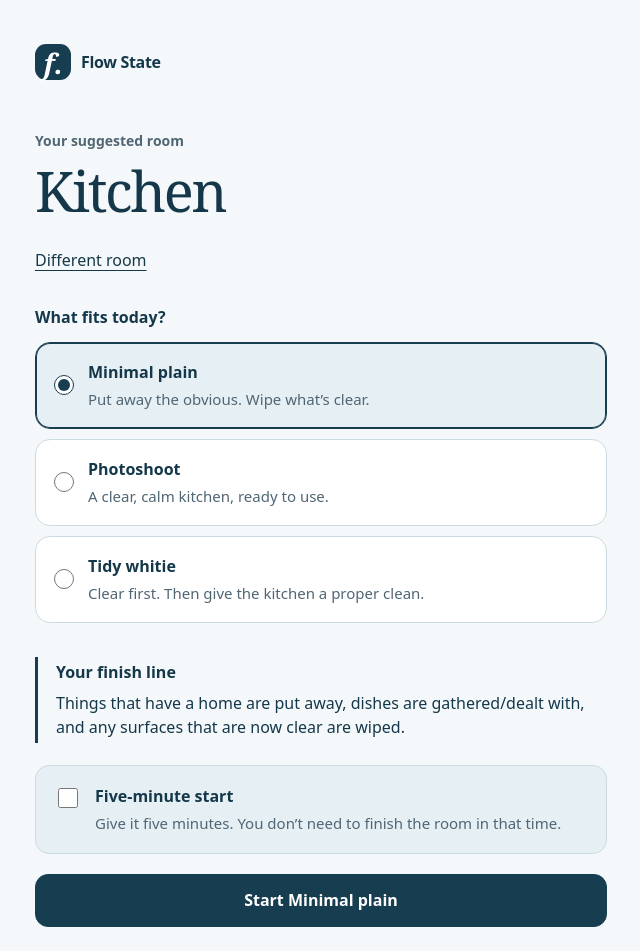
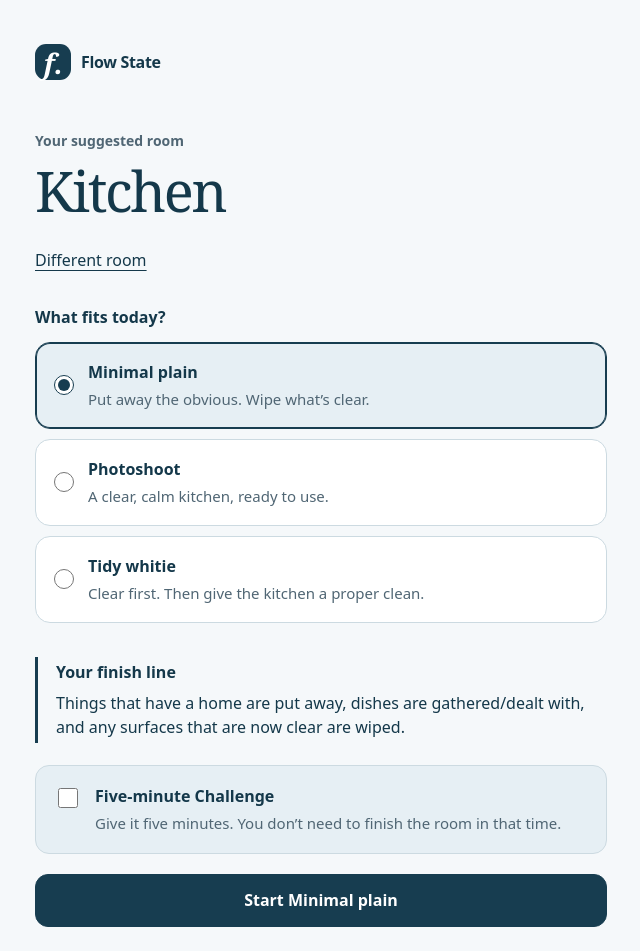
Before and after one commit to jkfrydendahl/flow-state-chores-pwa, a Next.js app: page / in a window 1280 px wide. Shown: the top 951 px of the page, without its empty margins (319-959 px from the left). Built offline with nearby package versions, Linux system fonts and the light colour scheme.

Commit message:
Rename timer to Five-minute Challenge (26.9.6.3)

```diff
--- a/app/page.tsx
+++ b/app/page.tsx
@@ -57,7 +57,7 @@ export default function Chores() {
   }
   const timerControl = <label className="timer-option">
     <input type="checkbox" checked={progress.engagement.timer} onChange={e => act({ type: "engagement", key: "timer", value: e.target.checked })} />
-    <span><strong>Five-minute start</strong><span className="mode-description">Give it five minutes. You don’t need to finish the room in that time.</span></span>
+    <span><strong>Five-minute Challenge</strong><span className="mode-description">Give it five minutes. You don’t need to finish the room in that time.</span></span>
   </label>;
   const date = (at: string) => new Date(at).toLocaleDateString(undefined, { day: "numeric", month: "short" });
   return <main className="shell">
@@ -76,7 +76,7 @@ export default function Chores() {
         <div className="entry"><p className="eyebrow">Start here</p><p>{quest.entry}</p></div>
         {timer && <div className="start-timer">
           {milliseconds > 0 ? <>
-            <div className="timer-row"><h2>Five-minute start</h2>{!progress.engagement.hideTimer && <span className="timer-digits" role="timer" aria-label="Time remaining" aria-live="off">{timerText}</span>}</div>
+            <div className="timer-row"><h2>Five-minute Challenge</h2>{!progress.engagement.hideTimer && <span className="timer-digits" role="timer" aria-label="Time remaining" aria-live="off">{timerText}</span>}</div>
             <p className="boundary">Just a starting stretch. Your finish line stays the same.</p>
             <button className="quiet" onClick={() => act({ type: "engagement", key: "hideTimer", value: !progress.engagement.hideTimer })}>{progress.engagement.hideTimer ? "Show timer" : "Hide timer"}</button>
             <button className="quiet timer-remove" onClick={() => act({ type: "continue" })}>Continue without timer</button>
--- a/src/lib/version.ts
+++ b/src/lib/version.ts
@@ -1,4 +1,4 @@
 // Release identifier: YY.M.D.N, where N starts at 1 each release date.
 // Increment N for another release on the same date; use the release date otherwise.
 // Keep stable across rebuilds so a cached app reports its actual source version.
-export const appVersion = "26.9.6.2";
+export const appVersion = "26.9.6.3";
```
Also changed, not shown: 1 other file (tests, documents, lock files or other folders).
